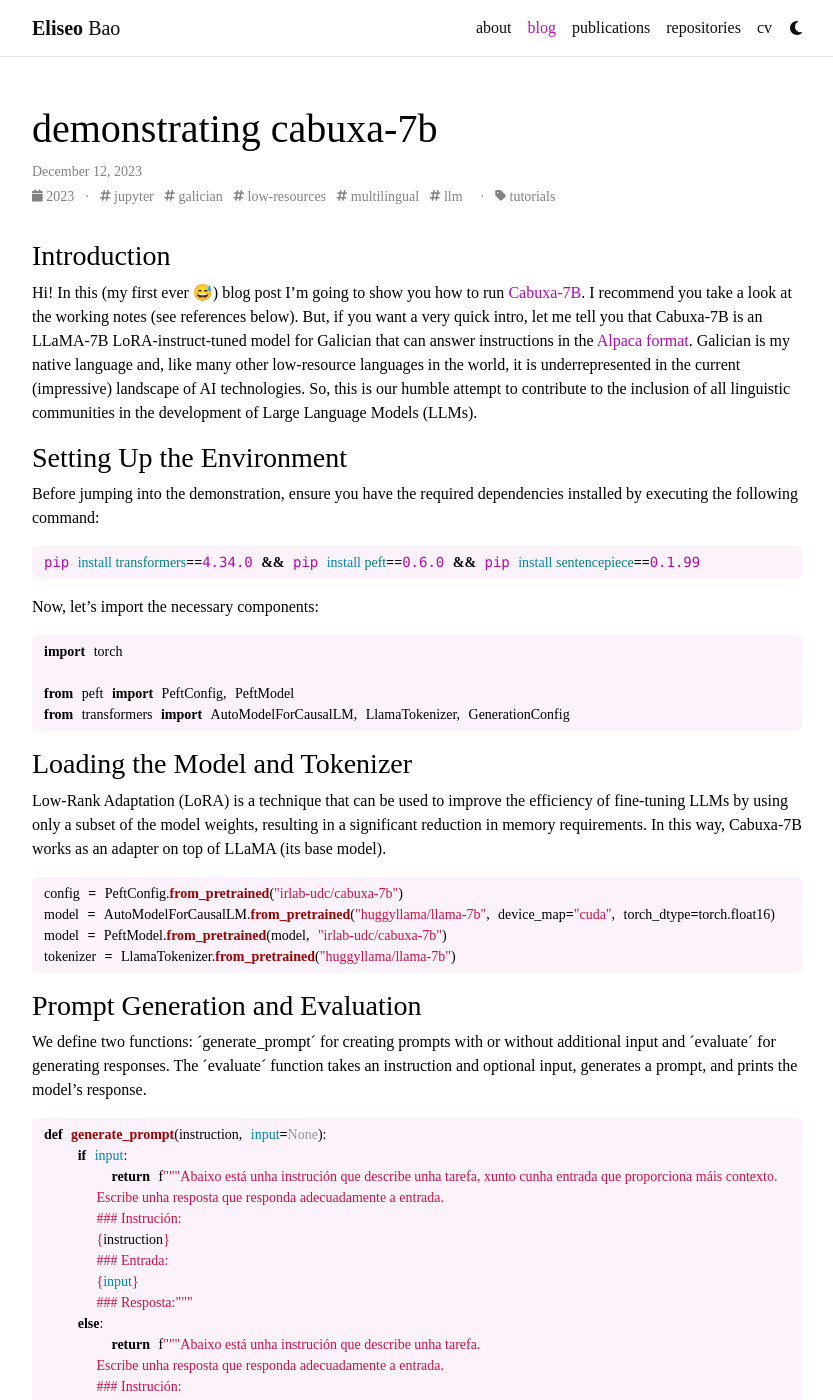
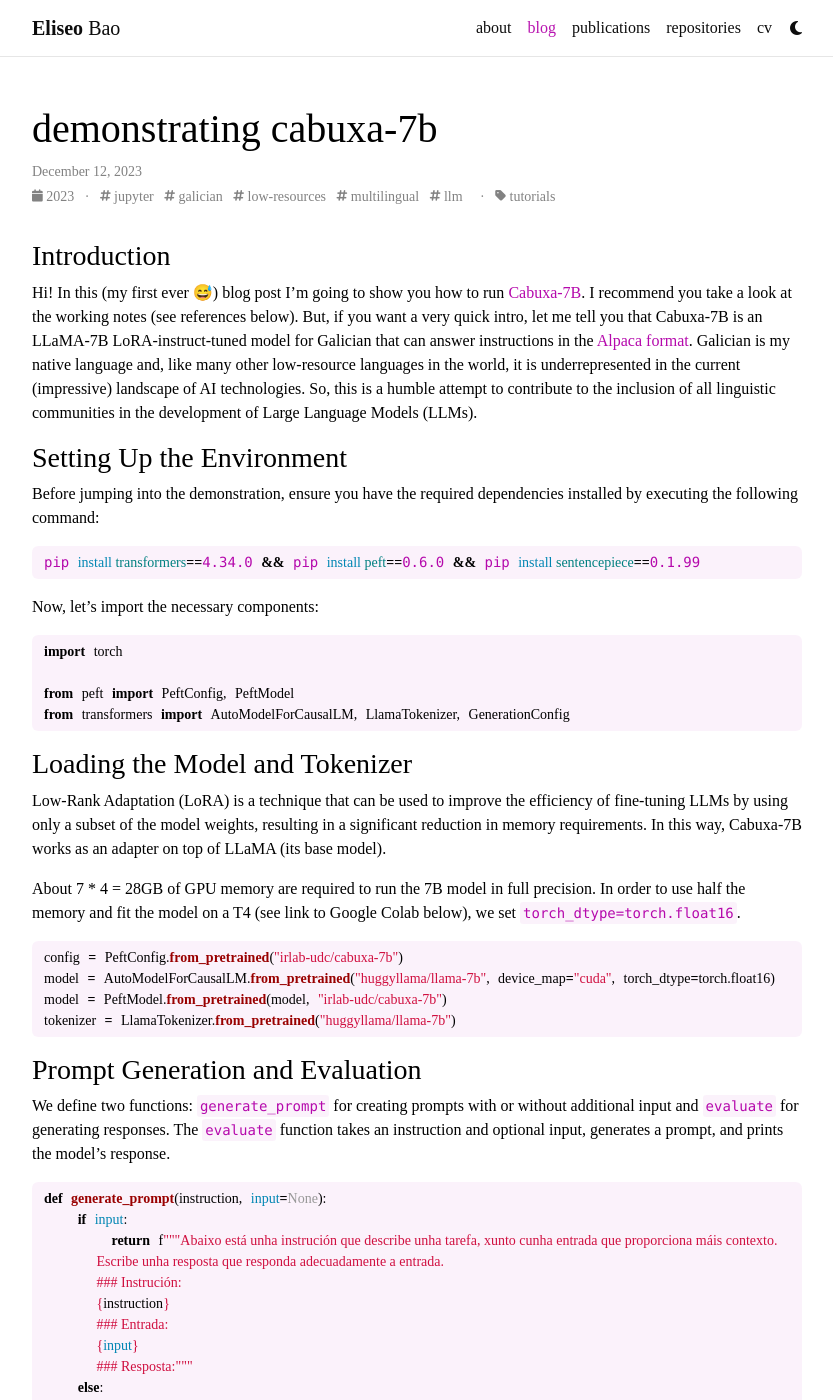
Before and after one commit to eliseobao/eliseobao.github.io, a Jekyll site: the page built from _posts/2023-12-12-cabuxa.md, in a window 1280 px wide and 1400 px high. Shown: the whole window, without its empty margins (223-1056 px from the left). Built offline with Jekyll 4.4.1, drawn with Linux system fonts in a browser that asks for light colours; comment, search, counter and statistics services are not loaded; a style sheet for code colours, icons or effects is not loaded; some of the changed text lies outside the part shown.

Commit message:
mainly typos

````diff
--- a/_posts/2023-12-12-cabuxa.md
+++ b/_posts/2023-12-12-cabuxa.md
@@ -12,7 +12,7 @@
 
 ### Introduction
 
-Hi! In this (my first ever 😅) blog post I'm going to show you how to run [Cabuxa-7B](https://huggingface.co/irlab-udc/cabuxa-7b). I recommend you take a look at the working notes (see references below). But, if you want a very quick intro, let me tell you that Cabuxa-7B is an LLaMA-7B LoRA-instruct-tuned model for Galician that can answer instructions in the [Alpaca format](https://github.com/tloen/alpaca-lora/blob/main/templates/alpaca.json). Galician is my native language and, like many other low-resource languages in the world, it is underrepresented in the current (impressive) landscape of AI technologies. So, this is our humble attempt to contribute to the inclusion of all linguistic communities in the development of Large Language Models (LLMs).
+Hi! In this (my first ever 😅) blog post I'm going to show you how to run [Cabuxa-7B](https://huggingface.co/irlab-udc/cabuxa-7b). I recommend you take a look at the working notes (see references below). But, if you want a very quick intro, let me tell you that Cabuxa-7B is an LLaMA-7B LoRA-instruct-tuned model for Galician that can answer instructions in the [Alpaca format](https://github.com/tloen/alpaca-lora/blob/main/templates/alpaca.json). Galician is my native language and, like many other low-resource languages in the world, it is underrepresented in the current (impressive) landscape of AI technologies. So, this is a humble attempt to contribute to the inclusion of all linguistic communities in the development of Large Language Models (LLMs).
 
 ### Setting Up the Environment
 
@@ -35,6 +35,8 @@
 
 Low-Rank Adaptation (LoRA) is a technique that can be used to improve the efficiency of fine-tuning LLMs by using only a subset of the model weights, resulting in a significant reduction in memory requirements. In this way, Cabuxa-7B works as an adapter on top of LLaMA (its base model).
 
+About 7 * 4 = 28GB of GPU memory are required to run the 7B model in full precision. In order to use half the memory and fit the model on a T4 (see link to Google Colab below), we set `torch_dtype=torch.float16`.
+
 ```python
 config = PeftConfig.from_pretrained("irlab-udc/cabuxa-7b")
 model = AutoModelForCausalLM.from_pretrained("huggyllama/llama-7b", device_map="cuda", torch_dtype=torch.float16)
@@ -44,7 +46,7 @@
 
 ### Prompt Generation and Evaluation
 
-We define two functions: ´generate_prompt´ for creating prompts with or without additional input and ´evaluate´ for generating responses. The ´evaluate´ function takes an instruction and optional input, generates a prompt, and prints the model's response.
+We define two functions: `generate_prompt` for creating prompts with or without additional input and `evaluate` for generating responses. The `evaluate` function takes an instruction and optional input, generates a prompt, and prints the model's response.
 
 ```python
 def generate_prompt(instruction, input=None):
@@ -99,6 +101,6 @@
 ```
 
 ### Try It Yourself!
-For an interactive experience, you can access the Google Colab notebook [here](https://colab.research.google.com/drive/1wH2cT7gbUDlcwNOA4OcNs0ptLv99njkA?usp=sharing). Remember to set GPU as hardware accelerator on runtime options.
+For an interactive experience, you can access the __Google Colab notebook__ [here](https://colab.research.google.com/drive/1wH2cT7gbUDlcwNOA4OcNs0ptLv99njkA?usp=sharing). Remember to set GPU as hardware accelerator on runtime options.
 
 Feel free to explore and experiment with Cabuxa-7B, and don't hesitate to provide feedback or suggestions for improvement. See you!
````
Also changed, not shown: other parts of _posts/2023-12-12-cabuxa.md (+1 -1 lines).
